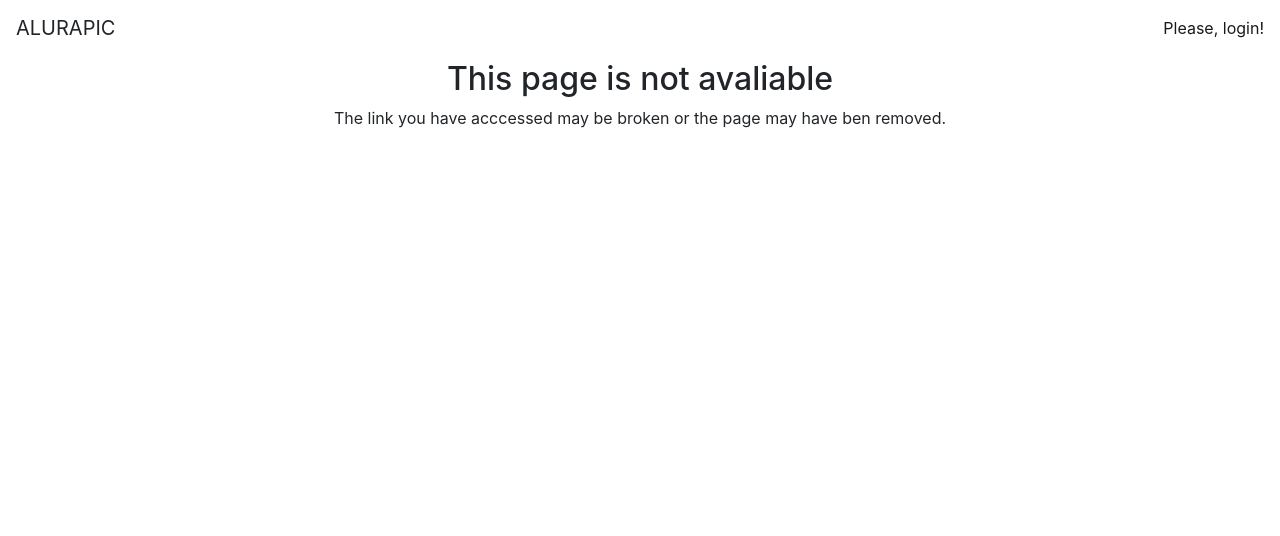
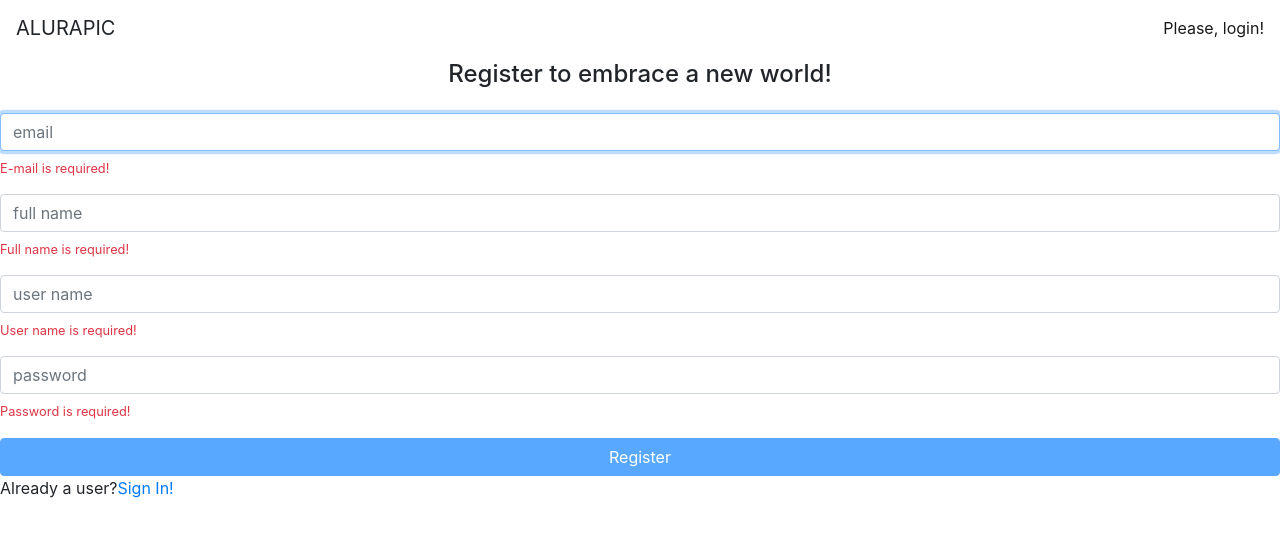
Before and after one commit to FernandaHamada/AngularCLI-Fundamentos, an Angular app: page /signup in a window 1280 px wide. Shown: the top 536 px of the page. Built offline with nearby package versions, Linux system fonts and the light colour scheme.

Commit message:
Registro de Novos Usuários

```diff
--- a/src/app/app.routing.module.ts
+++ b/src/app/app.routing.module.ts
@@ -7,12 +7,14 @@
 import { PhotoListResolver } from './photos/photo-list/photo-list.resolver';
 import { SignInComponent } from './home/signin/signin.component';
 import { AuthGuard } from './core/auth/auth.guard';
+import { SignUpComponent } from './home/signup/signup.component';
 
 
 //configuração de rotas
 // o framework Angular interpreta essa URL e verifica se há um roteamento associado
 const routes: Routes =[
     { path: '', component: SignInComponent, canActivate: [AuthGuard]},
+    { path: 'signup', component: SignUpComponent},
     { path: 'user/:userName', component: PhotoListComponent, resolve:{ photos: PhotoListResolver}},
     { path: 'p/add', component: PhotoFormComponent},
     { path: '**', component: NotFoundComponent}
--- /dev/null
+++ b/src/app/home/signup/new-user.ts
@@ -0,0 +1,7 @@
+
+export interface NewUser {
+    userName: string,
+    email: string,
+    fullName: string,
+    password: string
+}
--- /dev/null
+++ b/src/app/home/signup/signup.component.html
@@ -0,0 +1,51 @@
+<h4 class="text-center"> Register to embrace a new world!</h4>
+
+<form [formGroup]="signupForm" class="form mt-4" (submit)="signup()">
+    <div class="form-group">
+        <input formControlName="email" placeholder="email" class="form-control" autofocus>
+        <ap-vmessage *ngIf="signupForm.get('email').errors?.required" text="E-mail is required!">
+        </ap-vmessage>
+        <ap-vmessage *ngIf="signupForm.get('email').errors?.email" text="Invalid e-mail!">
+        </ap-vmessage>
+    </div>
+
+    <div class="form-group">
+        <input formControlName="fullName" placeholder="full name" class="form-control">
+        <ap-vmessage *ngIf="signupForm.get('fullName').errors?.required" text="Full name is required!">
+        </ap-vmessage>
+        <ap-vmessage *ngIf="signupForm.get('fullName').errors?.minlength" text="Mininum length is 2!">
+        </ap-vmessage>
+        <ap-vmessage *ngIf="signupForm.get('fullName').errors?.maxlength" text="Maximum length is 40!">
+        </ap-vmessage>
+
+    </div>
+
+    <div class="form-group">
+        <input formControlName="userName" placeholder="user name" class="form-control">
+        <ap-vmessage *ngIf="signupForm.get('userName').errors?.required" text="User name is required!">
+        </ap-vmessage>
+        <ap-vmessage *ngIf="signupForm.get('userName').errors?.minlength" text="Mininum length is 2!">
+        </ap-vmessage>
+        <ap-vmessage *ngIf="signupForm.get('userName').errors?.maxlength" text="Maximum length is 30!">
+        </ap-vmessage>
+        <ap-vmessage *ngIf="signupForm.get('userName').errors?.lowerCase" text="Must be lower case!">
+        </ap-vmessage>
+        <ap-vmessage *ngIf="signupForm.get('userName').errors?.userNameTaken" text="User name already taken" >
+        </ap-vmessage>
+        <small *ngIf="signupForm.get('userName').valid" class="text-success">User available</small>
+    </div>
+
+    <div class="form-group">
+        <input formControlName="password" type="password" placeholder="password" class="form-control">
+        <ap-vmessage *ngIf="signupForm.get('password').errors?.required" text="Password is required!">
+        </ap-vmessage>
+        <ap-vmessage *ngIf="signupForm.get('password').errors?.minlength" text="Mininum length is 8!">
+        </ap-vmessage>
+        <ap-vmessage *ngIf="signupForm.get('password').errors?.maxlength" text="Maximum length is 14!">
+        </ap-vmessage>
+    </div>
+
+    <button [disabled]="signupForm.invalid || signupForm.pending" class="btn btn-primary btn-block">Register</button>
+
+    <p>Already a user?<a [routerLink]="['']">Sign In!</a></p>
+</form>
--- /dev/null
+++ b/src/app/home/signup/signup.component.ts
@@ -0,0 +1,35 @@
+import { Component, OnInit } from '@angular/core';
+import { FormGroup, FormBuilder, Validators } from '@angular/forms';
+import { LowerCaseValidator } from 'src/app/shared/Validators/lower-case.validator';
+import { UserNotTakenValidatorService } from './user-not-taken.validator.service';
+import { NewUser } from './new-user';
+import { SignupService } from './signup.service';
+import { Router } from '@angular/router';
+
+@Component({
+    templateUrl:'./signup.component.html'
+})
+export class SignUpComponent implements OnInit{
+
+    signupForm: FormGroup;
+
+    constructor(private formBuilder: FormBuilder, private userNotTakenValidatorService: UserNotTakenValidatorService, private signupService: SignupService, private router: Router){}
+
+
+    ngOnInit(): void {
+        this.signupForm = this.formBuilder.group({
+            email: ['', [Validators.required, Validators.email]],
+            fullName: ['', [Validators.required, Validators.minLength(2), Validators.maxLength(40)]],
+            userName: ['', [Validators.required, LowerCaseValidator, Validators.minLength(2), Validators.maxLength(30)], this.userNotTakenValidatorService.checkUserNameTaken()],
+            password: ['', [Validators.required, Validators.minLength(8), Validators.maxLength(14)]]
+
+        });
+    }
+
+    signup(){
+        const newUser = this.signupForm.getRawValue() as NewUser;
+        this.signupService.signup(newUser).subscribe( () =>
+            this.router.navigate(['']), err => console.log(err)
+            );
+    }
+}
--- /dev/null
+++ b/src/app/home/signup/signup.service.ts
@@ -0,0 +1,19 @@
+import { Injectable } from '@angular/core';
+import { HttpClient } from '@angular/common/http';
+import { NewUser } from './new-user';
+
+const API_URL = "http://localhost:3000"
+@Injectable({providedIn: 'root'})
+export class SignupService{
+
+    constructor(private http: HttpClient){}
+
+    checkUserNameTaken(userName: string){
+
+        return this.http.get(API_URL + "/user/exists/" + userName);
+    }
+
+    signup(newUser: NewUser){
+        return this.http.post(API_URL + '/user/signup', newUser);
+    }
+}
--- /dev/null
+++ b/src/app/home/signup/user-not-taken.validator.service.ts
@@ -0,0 +1,20 @@
+import { Injectable } from '@angular/core';
+import { SignupService } from './signup.service';
+import { AbstractControl } from '@angular/forms';
+import { debounceTime, switchMap, map, first} from 'rxjs/operators';
+
+@Injectable({providedIn: "root"})
+export class UserNotTakenValidatorService{
+
+    constructor(private signupService: SignupService){}
+
+    checkUserNameTaken(){
+        return (control: AbstractControl) => {
+            return control.valueChanges.pipe(debounceTime(300)).pipe(switchMap(userName =>
+                 this.signupService.checkUserNameTaken(userName)
+            ))
+                .pipe(map(isTaken => isTaken? {userNameTaken: true} : null))
+                .pipe(first()); // único valor a cada 300 ms
+        }
+    }
+}
--- /dev/null
+++ b/src/app/shared/Validators/lower-case.validator.ts
@@ -0,0 +1,9 @@
+import { AbstractControl } from '@angular/forms';
+
+export function LowerCaseValidator(control: AbstractControl){
+
+    if(control.value.trim() && !/^[a-z0-9_\-]+$/.test(control.value)){
+        return {lowerCase: true}
+    }
+    return null;
+}
```
Also changed, not shown: src/app/home/home.module.ts (+4 -3 lines).
